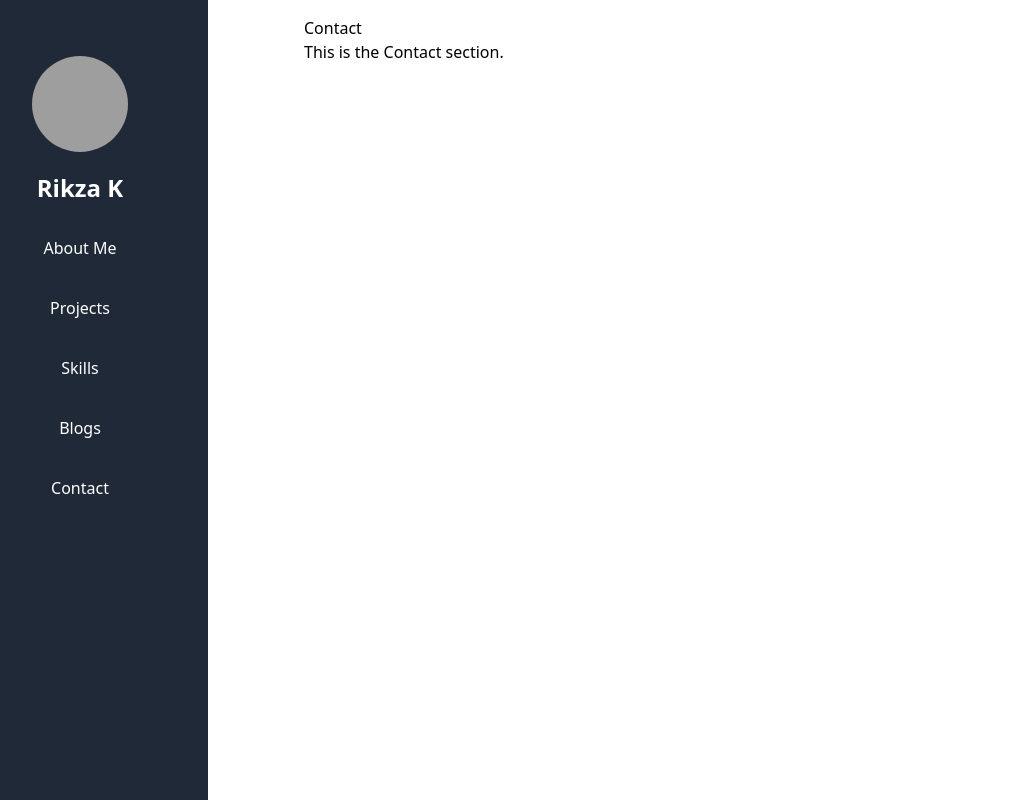
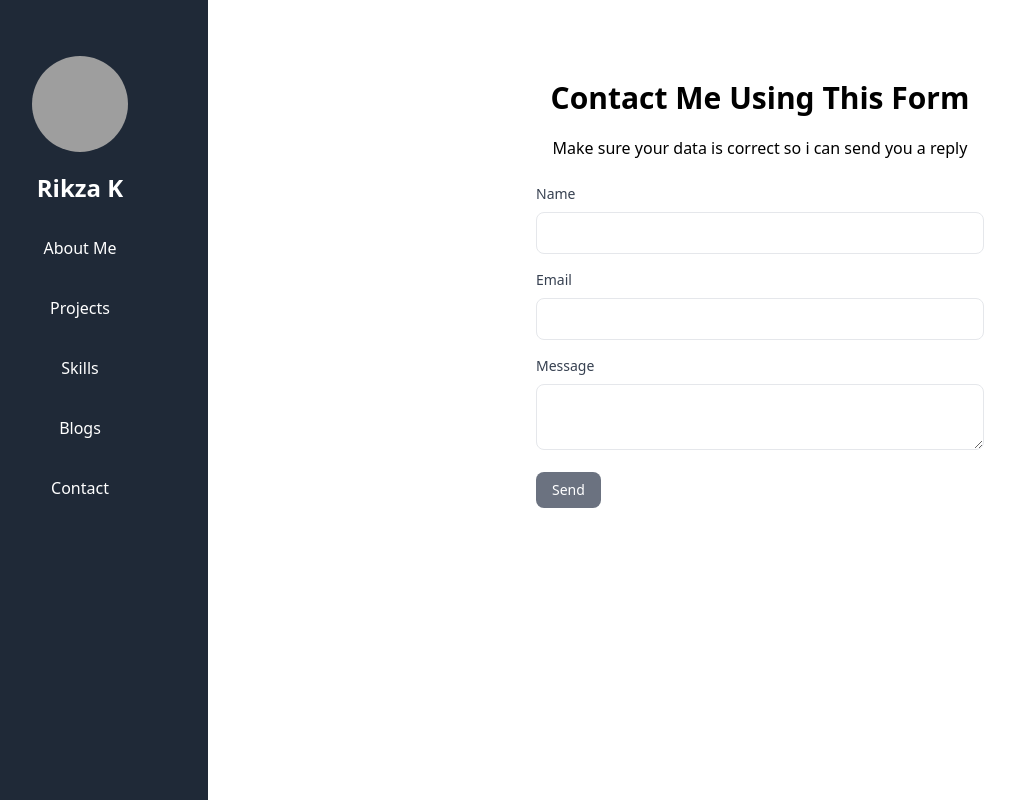
Before and after one commit to rikzakurnia/portfolio, a React (Create React App) app: page / in a window 1280 px wide. Both pictures are taken after a click on the item "Contact". Shown: the top 800 px of the page, without its empty margins (48-1063 px from the left). Built offline with nearby package versions, Linux system fonts and the light colour scheme; no server answers; grey boxes are pictures that could not be loaded.

Commit message:
feat: implement contact me page

```diff
--- a/package.json
+++ b/package.json
@@ -3,6 +3,7 @@
   "version": "0.1.0",
   "private": true,
   "dependencies": {
+    "@emailjs/browser": "^4.3.3",
     "@testing-library/jest-dom": "^5.17.0",
     "@testing-library/react": "^13.4.0",
     "@testing-library/user-event": "^13.5.0",
--- a/src/components/Contact.js
+++ b/src/components/Contact.js
@@ -1,11 +1,50 @@
-import React from 'react';
+import React, { useRef } from 'react';
+import emailjs from '@emailjs/browser';
 
-const Contact = () => {
+function Contact() {
+  const SERVICE_ID = process.env.SERVICE_ID;
+  const TEMPLATE_ID = process.env.TEMPLATE_ID;
+  const PUBLIC_KEY = process.env.PUBLIC_KEY;
+  const form = useRef();
+
+  const sendEmail = (e) => {
+    e.preventDefault();
+
+    emailjs
+      .sendForm(SERVICE_ID, TEMPLATE_ID, form.current, {
+        publicKey: PUBLIC_KEY,
+      })
+      .then(
+        () => {
+          console.log('SUCCESS!');
+        },
+        (error) => {
+          console.log('FAILED...', error.text);
+        },
+      );
+  };
+
   return (
     <div>
-      <h2>Contact</h2>
-      <p>This is the Contact section.</p>
+      <h2 className="text-3xl text-center font-bold pt-16 mb-5">Contact Me Using This Form</h2>
+      <h2 className="text-md text-center mb-6">Make sure your data is correct so i can send you a reply</h2>
+      <form ref={form} onSubmit={sendEmail} class="w-full max-w-md mx-auto">
+        <div class="mb-4">
+          <label class="block text-gray-700 text-sm font-medium mb-2">Name</label>
+          <input type="text" name="user_name" class="w-full px-4 py-2 border rounded-lg text-gray-700 focus:outline-none focus:ring-2 focus:ring-blue-500" required=""/>
+        </div>
+        <div class="mb-4">
+          <label class="block text-gray-700 text-sm font-medium mb-2">Email</label>
+          <input type="email" name="user_email" class="w-full px-4 py-2 border rounded-lg text-gray-700 focus:outline-none focus:ring-2 focus:ring-blue-500" required="" />
+        </div>
+        <div class="mb-4">
+          <label class="block text-gray-700 text-sm font-medium mb-2">Message</label>
+          <textarea name="message" class="w-full px-4 py-2 border rounded-lg text-gray-700 focus:outline-none focus:ring-2 focus:ring-blue-500" required=""/>
+        </div>
+        <button type="submit" value="Send" className="rounded-lg self-center bg-gray-500 py-2 px-4 text-sm font-medium text-white align-end hover:opacity-80">Send</button>
+      </form>
     </div>
+
   );
 };
 
```
Also changed, not shown: 1 other file (tests, documents, lock files or other folders).
